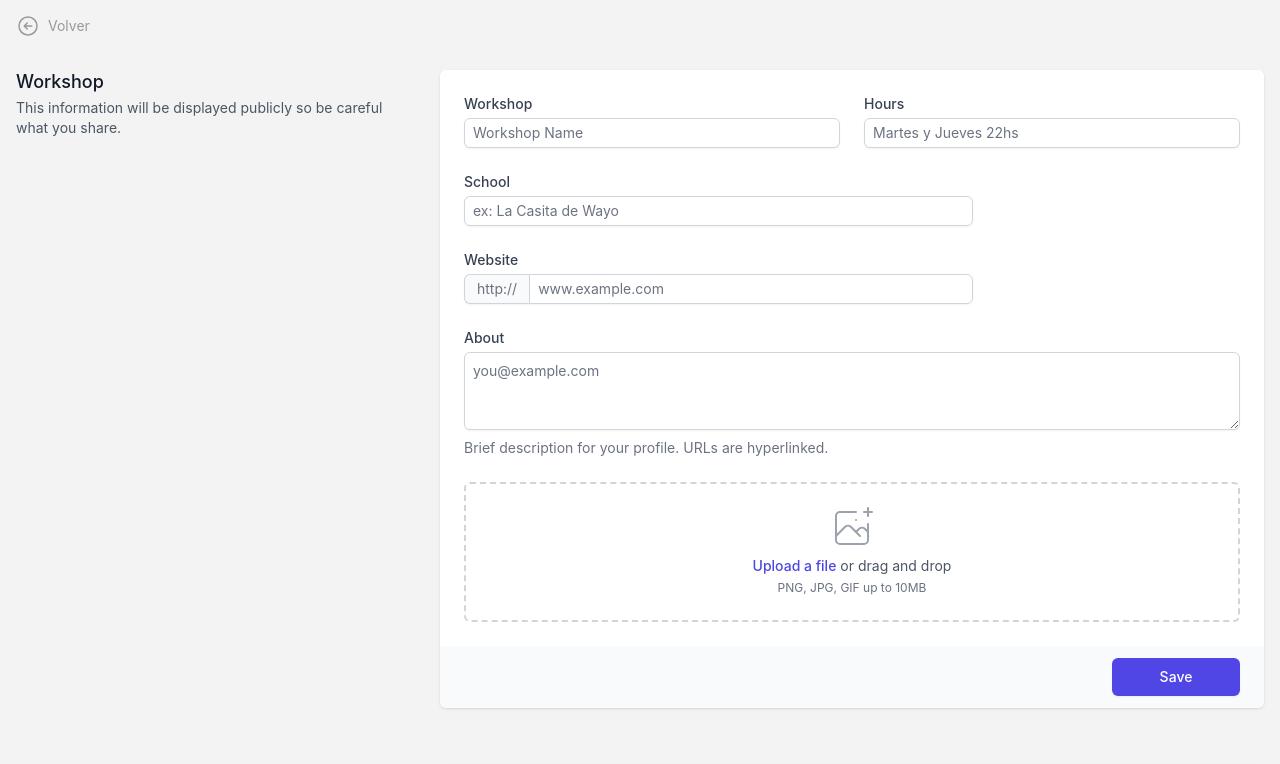
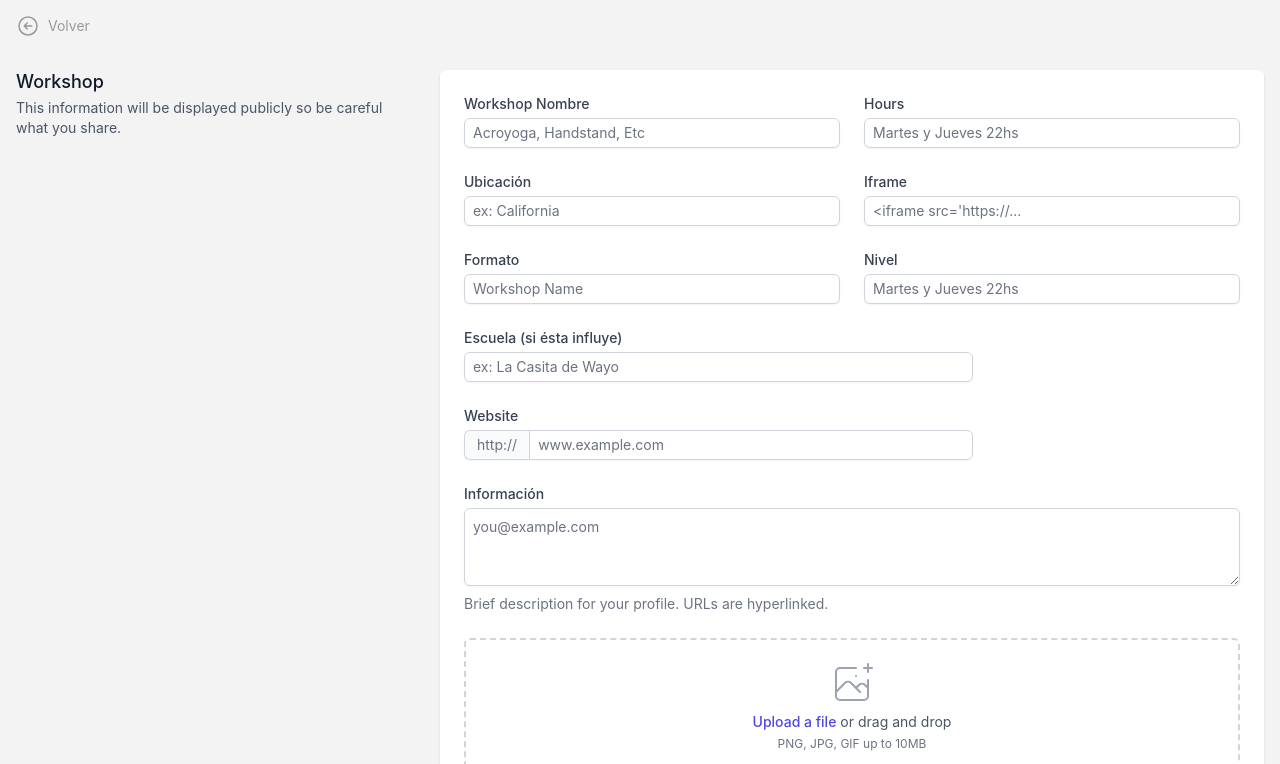
Before and after one commit to kaizuser/Moodmuv, a React app in the folder frontend/vite-project/: page /howTo in a window 1280 px wide. Shown: the part 2096-2860 px from the top of the page. Built offline with nearby package versions, Linux system fonts and the light colour scheme; the HTML template or start-up script is replaced by a standard one.

Commit message:
modified workshop create display

```diff
--- a/frontend/vite-project/src/components/pages/Workshops/CreateWorshop.tsx
+++ b/frontend/vite-project/src/components/pages/Workshops/CreateWorshop.tsx
@@ -39,13 +39,13 @@ const CreateWorshop = () => {
             <form action="#" method="POST">
               <div className="shadow sm:overflow-hidden sm:rounded-md">
                 <div className="space-y-6 bg-white px-4 py-5 sm:p-6">
-                <div className="grid grid-cols-6 gap-6">
+                  <div className="grid grid-cols-6 gap-6">
                     <div className="col-span-6 sm:col-span-3">
                       <label
                         htmlFor="first-name"
                         className=" block text-sm font-medium text-gray-700"
                       >
-                        Workshop
+                        Workshop Nombre
                       </label>
                       <input
                         type="text"
@@ -53,7 +53,7 @@ const CreateWorshop = () => {
                         id="first-name"
                         autoComplete="given-name"
                         className="px-2 py-1 border mt-1 block w-full rounded-md border-gray-300 shadow-sm focus:border-indigo-500 focus:ring-indigo-500 sm:text-sm"
-                        placeholder="Workshop Name"
+                        placeholder="Acroyoga, Handstand, Etc"
                       />
                     </div>
 
@@ -74,6 +74,79 @@ const CreateWorshop = () => {
                       />
                     </div>
                   </div>
+
+                   <div className="grid grid-cols-6 gap-6">
+                    <div className="col-span-6 sm:col-span-3">
+                      <label
+                        htmlFor="first-name"
+                        className=" block text-sm font-medium text-gray-700"
+                      >
+                        Ubicación
+                      </label>
+                      <input
+                        type="text"
+                        name="first-name"
+                        id="first-name"
+                        autoComplete="given-name"
+                        className="px-2 py-1 border mt-1 block w-full rounded-md border-gray-300 shadow-sm focus:border-indigo-500 focus:ring-indigo-500 sm:text-sm"
+                        placeholder="ex: California"
+                      />
+                    </div>
+
+                    <div className="col-span-6 sm:col-span-3">
+                      <label
+                        htmlFor="last-name"
+                        className="block text-sm font-medium text-gray-700"
+                      >
+                        Iframe
+                      </label>
+                      <input
+                        type="text"
+                        name="last-name"
+                        id="last-name"
+                        autoComplete="family-name"
+                        className="px-2 py-1 border mt-1 block w-full rounded-md border-gray-300 shadow-sm focus:border-indigo-500 focus:ring-indigo-500 sm:text-sm"
+                        placeholder="<iframe src='https://... "
+                      />
+                    </div>
+                  </div>
+
+                  <div className="grid grid-cols-6 gap-6">
+                    <div className="col-span-6 sm:col-span-3">
+                      <label
+                        htmlFor="first-name"
+                        className=" block text-sm font-medium text-gray-700"
+                      >
+                        Formato
+                      </label>
+                      <input
+                        type="text"
+                        name="first-name"
+                        id="first-name"
+                        autoComplete="given-name"
+                        className="px-2 py-1 border mt-1 block w-full rounded-md border-gray-300 shadow-sm focus:border-indigo-500 focus:ring-indigo-500 sm:text-sm"
+                        placeholder="Workshop Name"
+                      />
+                    </div>
+
+                    <div className="col-span-6 sm:col-span-3">
+                      <label
+                        htmlFor="last-name"
+                        className="block text-sm font-medium text-gray-700"
+                      >
+                        Nivel
+                      </label>
+                      <input
+                        type="text"
+                        name="last-name"
+                        id="last-name"
+                        autoComplete="family-name"
+                        className="px-2 py-1 border mt-1 block w-full rounded-md border-gray-300 shadow-sm focus:border-indigo-500 focus:ring-indigo-500 sm:text-sm"
+                        placeholder="Martes y Jueves 22hs"
+                      />
+                    </div>
+                  </div>
+
                   <div className="grid grid-cols-3 gap-6">
 
                     <div className="col-span-3 sm:col-span-2">
@@ -81,7 +154,7 @@ const CreateWorshop = () => {
                         htmlFor="company-website"
                         className="block text-sm font-medium text-gray-700"
                       >
-                        School
+                        Escuela (si ésta influye)
                       </label>
                       <div className="mt-1 flex rounded-md shadow-sm">
                         <input
@@ -123,7 +196,7 @@ const CreateWorshop = () => {
                       htmlFor="about"
                       className="block text-sm font-medium text-gray-700"
                     >
-                      About
+                      Información
                     </label>
                     <div className="mt-1">
                       <textarea
@@ -200,7 +273,7 @@ const CreateWorshop = () => {
           <div className="border-t border-gray-200" />
         </div>
       </div>
-
+{/*
       <div className="mt-10 sm:mt-0">
         <div className="md:grid md:grid-cols-3 md:gap-6">
           <div className="md:col-span-1">
@@ -527,7 +600,7 @@ const CreateWorshop = () => {
             </form>
           </div>
         </div>
-      </div>
+      </div> */}
     </div>
   );
 };
```
